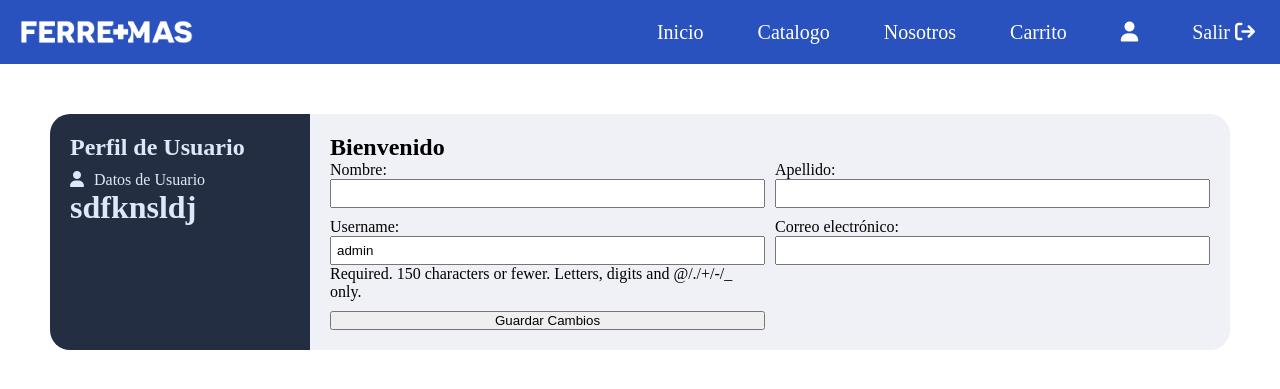
After one commit to Kriss071/eco-ferremas-agil, a Django app: page /user/profile in a window 1280 px wide. The commit adds this page. Shown: the top 389 px of the page. Run offline with Django 4.2, Linux system fonts and the light colour scheme; a user stored in the database is signed in; some libraries are stand-ins or nearby versions.

Commit message:
Perfil de usuario, editar usuario

```diff
--- a/authentication/forms.py
+++ b/authentication/forms.py
@@ -34,3 +34,14 @@ class CustomLoginForm(LoginForm):
         self.fields['password'].widget.attrs['placeholder'] = 'Ingresa tu contraseña'
         self.fields['remember'].widget.attrs['class'] = 'checkbox__recuerdame'
         self.fields['login'].label = "Usuario"
+
+class EditProfileForm(forms.ModelForm):
+    class Meta:
+        model = get_user_model()
+        fields = ['first_name', 'last_name', 'username', 'email']
+
+        labels = {
+            'first_name': 'Nombre',
+            'last_name': 'Apellido',
+            'email': 'Correo electrónico'
+        }
--- a/authentication/static/css/styles_auth.css
+++ b/authentication/static/css/styles_auth.css
@@ -1,4 +1,9 @@
-/* Formulario de Registro */
+main{
+    display: flex;
+    margin: 50px;
+}
+
+/* === Formulario de Registro === */
 
 .signup{
     width: 35%;
@@ -37,3 +42,57 @@
     padding: 10px;
     margin-bottom: 10px;
 }
+
+/* === Profile === */
+
+.profile-nav{
+    width: 20%;
+    background-color: #242E42;
+    color: #DDE9F8;
+    border-top-left-radius: 20px;
+    border-bottom-left-radius: 20px;
+    padding: 20px;
+}
+
+.profile-nav ul{
+    margin-top: 10px;
+}
+
+.profile-nav ul li a{
+    color: #DDE9F8;
+}
+
+.profile-nav ul li:hover{
+    a{
+        color: #88beff;
+    }
+}
+
+
+.profile-nav ul li i{
+    margin-right: 10px;
+}
+
+
+.profile-main{
+    width: 80%;
+    background-color: #F0F1F6;
+    border-top-right-radius: 20px;
+    border-bottom-right-radius: 20px;
+    padding: 20px;
+}
+
+.profile_edit-form{
+    display: grid;
+    grid-template-columns: repeat(2, 1fr);
+    gap: 10px;
+}
+
+.profile_edit-form li{
+    display: flex;
+    flex-direction: column;
+}
+
+.profile_edit-form li input{
+    padding: 5px;
+}
--- /dev/null
+++ b/authentication/templates/base-profile.html
@@ -0,0 +1,23 @@
+{% extends 'base.html' %}
+{% block title %}Perfil{% endblock %}
+{% load static %}
+
+{% block app_styles %}
+<link rel="stylesheet" href="{% static 'css/styles_auth.css' %}">
+{% endblock %}
+
+{% block content %}
+
+    <div class="profile-nav">
+        <h2>Perfil de Usuario</h2>
+        <ul>
+            <li><i class="fa-solid fa-user"></i><a href="{% url 'profile' %}">Datos de Usuario</a></li>
+            {% if user.is_superuser %}
+            <h1>sdfknsldj</h1>
+            {% endif %}
+        </ul>
+
+    </div>
+    {% block profile %}
+    {% endblock %}
+{% endblock %}
--- /dev/null
+++ b/authentication/templates/profile.html
@@ -0,0 +1,14 @@
+{% extends 'base-profile.html' %}
+{% block title %}Perfil de Usuario{% endblock %}
+
+{% block profile %}
+    <div class="profile-main">
+        <h2>Bienvenido {{ user.first_name }}</h2>
+
+        <form class="profile_edit-form" method="POST">
+            {% csrf_token %}
+            {{ form.as_ul }}
+            <button type="submit">Guardar Cambios</button>
+        </form>
+    </div>
+{% endblock %}
--- /dev/null
+++ b/authentication/urls.py
@@ -0,0 +1,6 @@
+from django.urls import path
+from .views import *
+
+urlpatterns = [
+    path('profile', profile, name='profile')
+]
--- a/authentication/views.py
+++ b/authentication/views.py
@@ -1,3 +1,23 @@
-from django.shortcuts import render
+from django.shortcuts import render, redirect
+from django.contrib.auth.decorators import login_required
+from .forms import *
+
+
 
 # Create your views here.
+
+@login_required
+def profile(request):
+    if request.method == 'POST':
+        form = EditProfileForm(request.POST, instance=request.user)
+        if form.is_valid():
+            form.save()
+            return redirect('profile')
+    else:
+        form = EditProfileForm(instance=request.user)
+
+    context = {
+        'form': form
+    }
+
+    return render(request, 'profile.html', context)
--- a/ecoFerremas/settings.py
+++ b/ecoFerremas/settings.py
@@ -140,6 +140,7 @@ ACCOUNT_EMAIL_VERIFICATION = "mandatory"
 ACCOUNT_LOGOUT_REDIRECT_URL = '/accounts/login/'
 LOGIN_REDIRECT_URL = '/accounts/email/'
 ACCOUNT_SIGNUP_REDIRECT_URL = '/'
+LOGIN_REDIRECT_URL = '/'
 
 # EMAIL ALLAUTH
 EMAIL_BACKEND = 'django.core.mail.backends.smtp.EmailBackend'
--- a/ecoFerremas/urls.py
+++ b/ecoFerremas/urls.py
@@ -25,6 +25,7 @@ urlpatterns = [
     path('', RedirectView.as_view(url='store/', permanent=True)),
     path('store/', include('store.urls')),
     path('accounts/', include('allauth.urls')),
+    path('user/', include('authentication.urls'))
 ]
 
 if settings.DEBUG:
--- a/store/static/css/styles_store.css
+++ b/store/static/css/styles_store.css
@@ -18,19 +18,19 @@ nav {
 }
 
 nav ul {
+    position: relative;
     width: 100%;
     text-align: end;
 }
 
 nav li {
     display: inline-block;
-    position: relative;
 }
 
 nav a {
     display: block;
     line-height: 64px;
-    padding: 0 14px;
+    padding: 0 25px;
     text-decoration: none;
     color: #FFFFFF;
     font-size: 20px;
--- a/store/templates/base.html
+++ b/store/templates/base.html
@@ -8,6 +8,7 @@
     <title>{% block title %}{% endblock %}</title>
     <link rel="stylesheet" href="{% static 'css/styles_store.css' %}">
     {% block app_styles %}{% endblock %}
+
 </head>
 
 <body>
@@ -15,10 +16,21 @@
         <nav>
             <img src="{% static 'img/logo.png' %}" alt="logo.png">
             <ul>
-                <li><a href="{% url 'index' %}"">Inicio</a></li>
+                <li><a href="{% url 'index' %}">Inicio</a></li>
                 <li><a href="{% url 'catalogue' %}">Catalogo</a></li>
                 <li><a href='#'>Nosotros</a></li>
-                <li><a href="{% url 'cart' %}"">Carrito</a></li>
+                <li><a href="{% url 'cart' %}">Carrito</a></li>
+                <li>
+                    {% if user.is_authenticated %}
+                        <li><a href="{% url 'profile' %}"><i class="fa-solid fa-user"></i></a></li>
+                        <li><a href="{% url 'account_logout'%}">Salir <i class="fa-solid   fa-arrow-right-from-bracket"></i></a></li>
+                    {% else %}
+                        <li><a href="{% url 'account_login' %}">Login</a></li>
+                        <li><a href="{% url 'account_signup' %}">Sign in</a></li>
+                    {% endif %}
+                    </ul>
+                </li>
+
             </ul>
         </nav>
     </header>
@@ -32,6 +44,8 @@
     </footer>
 
     <script src="{% static 'js/functions.js' %}"></script>
+    <script src="https://kit.fontawesome.com/61e189dcda.js" crossorigin="anonymous"></script>
+
 
 </body>
 
--- a/store/views.py
+++ b/store/views.py
@@ -23,6 +23,7 @@ def catalogue(request):
 
     return render(request, 'catalogue.html', context)
 
+# === Cart ===
 def cart(request):
     return render(request, 'cart/cart.html')
 
@@ -49,6 +50,5 @@ def clear_cart(request):
     cart.clear()
     return redirect('cart')
 
-
 def error(request, context):
     return render(request, 'error.html', context)
```
Also changed, not shown: store/templates/index.html (+1 -8 lines), db.sqlite3.
